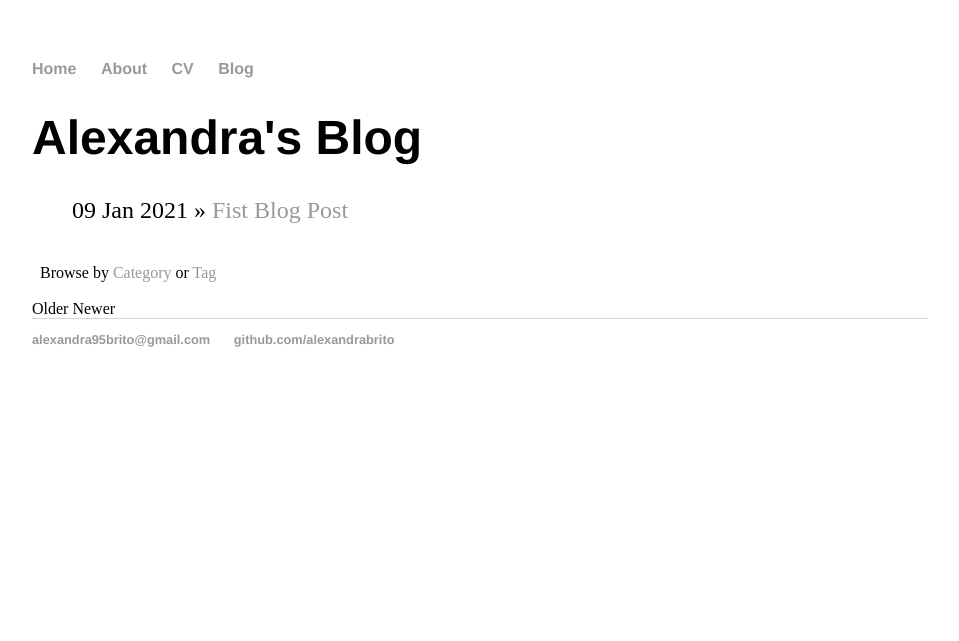
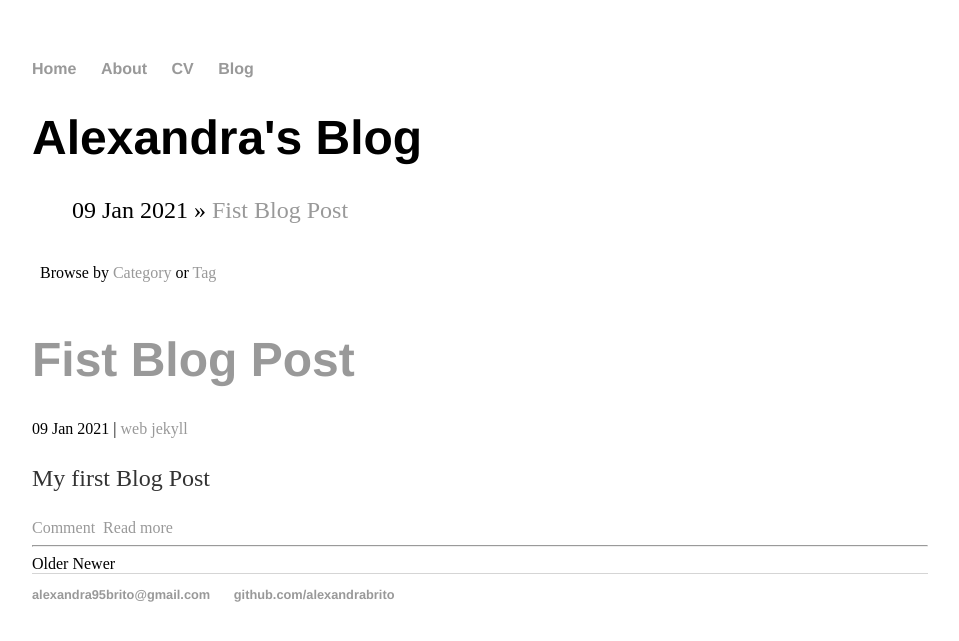
Before and after one commit to AlexandraBrito/AlexandraBrito.github.io, a Jekyll site: the page built from blog/index.html, in a window 1280 px wide. Shown: the top 641 px of the page, without its empty margins (160-1119 px from the left). Built offline with Jekyll 4.4.1, drawn with Linux system fonts in a browser that asks for light colours.

Commit message:
add pagination

```diff
--- a/_config.yml
+++ b/_config.yml
@@ -1,2 +1,3 @@
 theme: jekyll-theme-minimal
 markdown: kramdown
+paginate: 5
--- a/blog/category.html
+++ b/blog/category.html
@@ -83,5 +83,4 @@ Here we generate all the categories.
         {% endunless %}
         {% endfor %}
     </ul>
-
 </div>
--- a/blog/index.html
+++ b/blog/index.html
@@ -12,10 +12,6 @@ title: Alexandra's Blog
 	{% endfor %}
 </ul>
 
-
-
-<!-- <h1 class="page-title" style="display:inline-block;"> {{ page.title }} </h1> -->
-
 <div style="display:inline-block;margin-left:.5em;">
 	Browse by <a href="/blog/category/">Category</a> or <a href="/blog/tag/">Tag</a>
 </div>
@@ -23,7 +19,7 @@ title: Alexandra's Blog
 <br /><br />
 
 <div class="posts">
-	{% for post in paginator.posts %}
+	{% for post in site.posts %}
 	<div class="post">
 		<h1 class="post-title">
 			<a href="{{ post.url }}">
```
